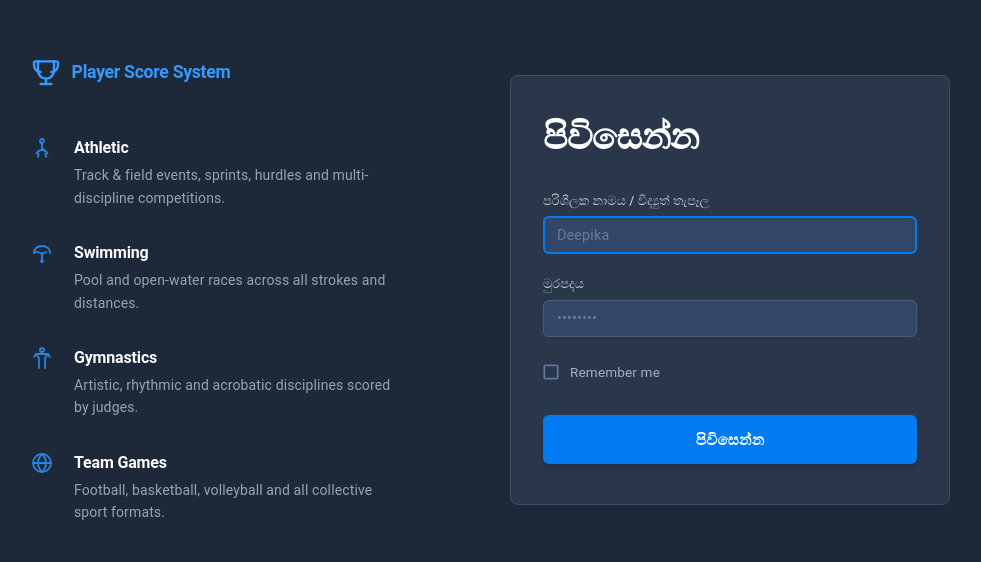
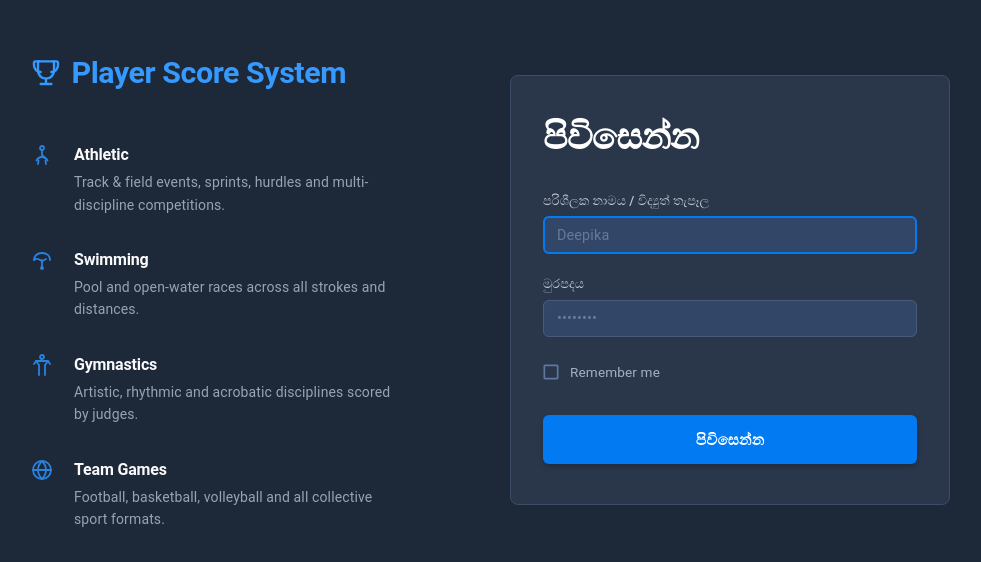
Before and after one commit to Ministry-of-Sports-Southern-Province/project-SMS, a React (Vite) app in the folder frontend/: page /login in a window 1280 px wide. Shown: the part 110-672 px from the top of the page, without its empty margins (150-1131 px from the left). Built offline with nearby package versions, Linux system fonts and the light colour scheme.

Commit message:
Update LoginPage.tsx

```diff
--- a/frontend/src/pages/LoginPage.tsx
+++ b/frontend/src/pages/LoginPage.tsx
@@ -106,7 +106,7 @@ function ScoreTrackLogo({ color = 'hsl(210, 98%, 60%)' }) {
       <Typography
         sx={{
           fontWeight: 700,
-          fontSize: '1.1rem',
+          fontSize: '1.9rem',
           color,
           letterSpacing: '-0.015em',
           fontFamily: 'inherit',
```
